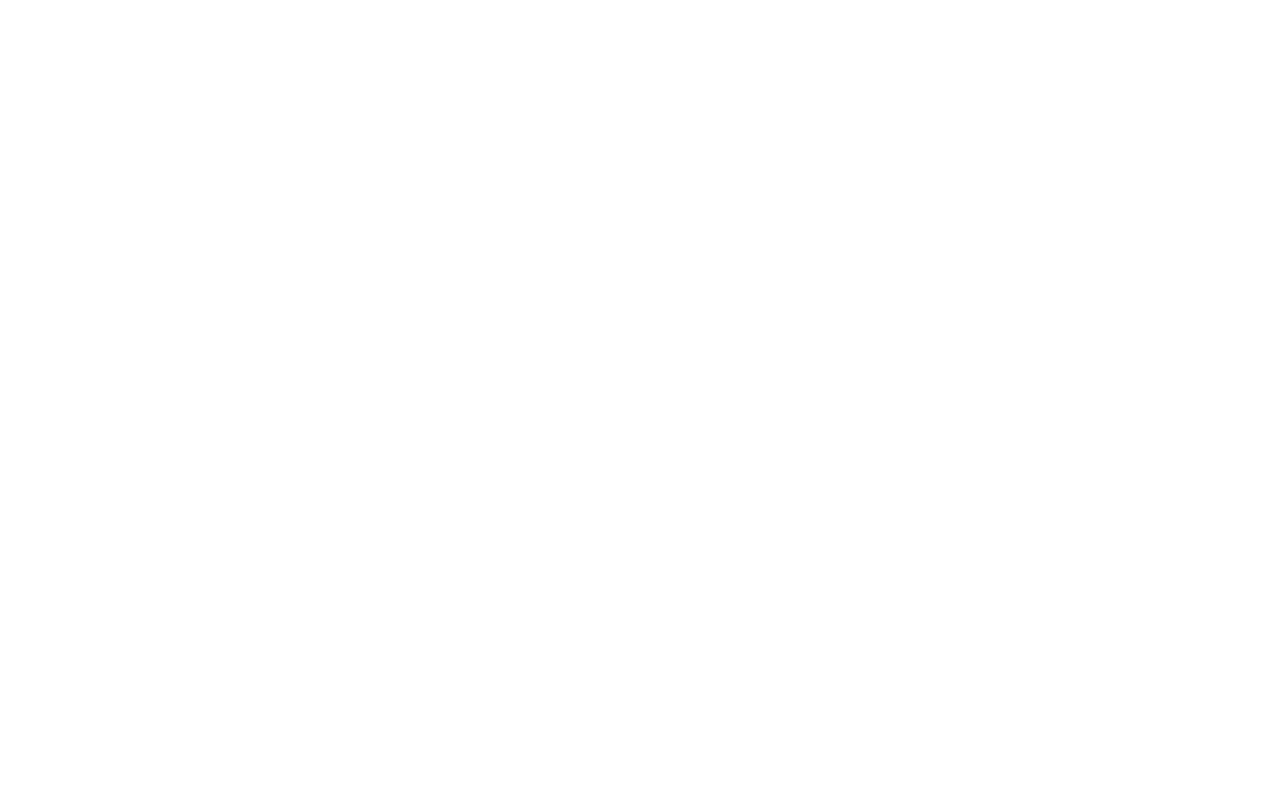
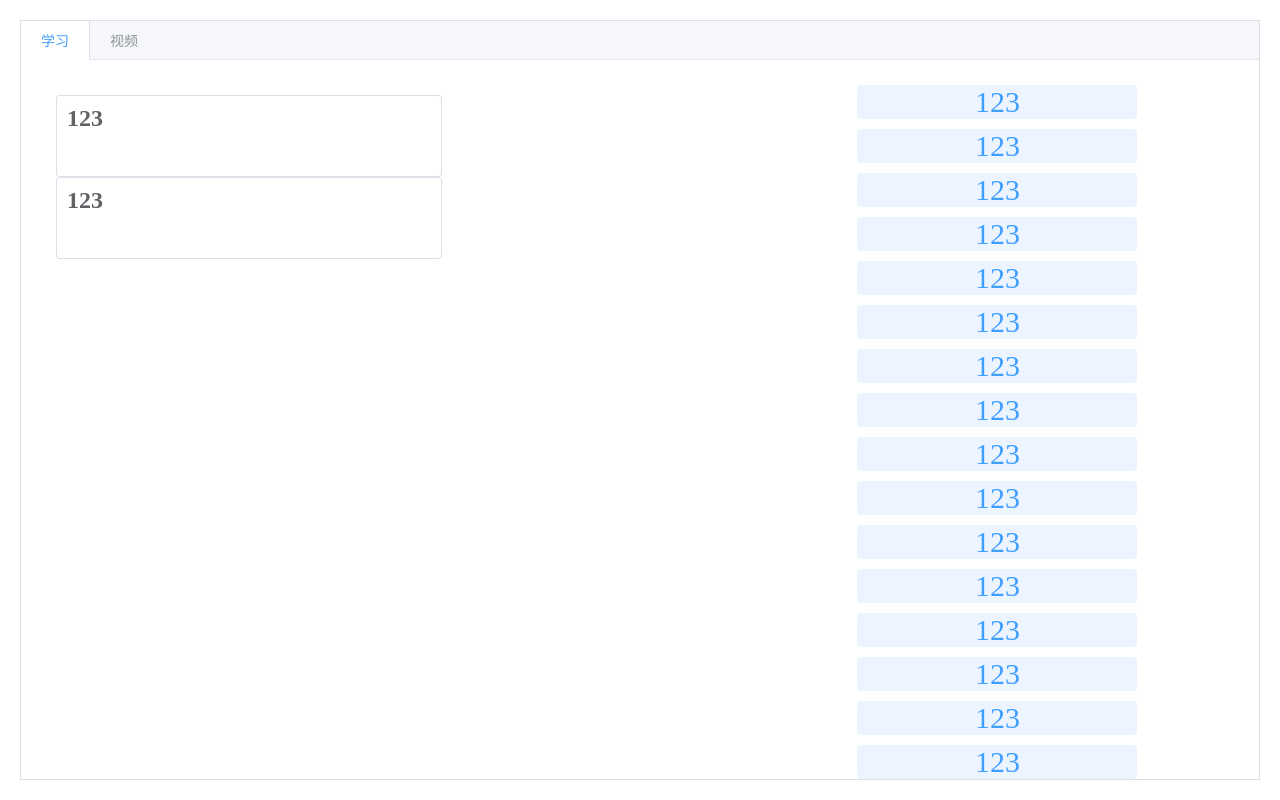
Before and after one commit to 1131176489/my-site, a Vue app: page / in a window 1280 px wide. Built offline with nearby package versions, Linux system fonts and the light colour scheme; no server answers.

Commit message:
Home组件简化

```diff
--- a/src/components/Home.vue
+++ b/src/components/Home.vue
@@ -1,93 +1,31 @@
 <template>
-        <div class="container1">
-                <div class="header">
-                        <el-row class="tac">
-                                <el-col :span="24">
-                                        <el-menu v-bind:default-active="key.toString()" class="el-menu-vertical-demo"
-                                                 unique-opened mode=horizontal
-                                                 v-on:select="handleSelect" v-bind:ellipsis=ellipsis>
-                                                <el-menu-item index="1">
-                                                        <template #title>
-                                                                <el-icon>
-                                                                        <Stamp />
-                                                                </el-icon>
-                                                                <span>学习</span>
-                                                        </template>
-                                                </el-menu-item>
-                                                <el-menu-item index="2">
-                                                        <el-icon>
-                                                                <VideoCamera />
-                                                        </el-icon>
-                                                        <span>视频</span>
-                                                </el-menu-item>
-
-                                                <el-menu-item index="3">
-                                                        <el-icon>
-                                                                <PictureFilled />
-                                                        </el-icon>
-                                                        <span>图片</span>
-                                                </el-menu-item>
-
-                                                <!-- <el-button type="primary" v-on:click="logout">登出</el-button>
-                                                <el-button type="primary" v-on:click="handleclick">点击</el-button> -->
-                                        </el-menu>
-
-                                </el-col>
-                        </el-row>
-                </div>
-                <component :is=currentComponent[key]></component>
+        <div class="common-layout">
+                <el-container>
+                        <el-main>
+                                <el-tabs type="border-card">
+                                        <el-tab-pane label="学习">
+                                                <Study>
+                                                </Study>
+                                        </el-tab-pane>
+                                        <el-tab-pane label="视频">
+                                                <Video>
+                                                </Video>
+                                        </el-tab-pane>
+                                </el-tabs>
+                        </el-main>
+                        <!-- <component :is=currentComponent[key]></component> -->
+                </el-container>
         </div>
 </template>
 <script setup lang="ts">
 import Study from './Study.vue'
 import Video from "./Video.vue"
-import Image from './Image.vue'
-import { onMounted, ref, inject } from "vue"
-import axios from 'axios'
-import { reSizeContainer } from '../assets/reSizeContainer'
-import router from '../assets/route'
-const ellipsis = ref(false)
-const key = ref(1)
-const currentComponent = [undefined, Study, Video, Image,]
-const handleSelect = (key_: string, keyPath_: string[]) => {
-        if (key_ == "1") {
-                key.value = 1
-        } else if (key_ == "2") {
-                key.value = 2
-        } else if (key_ == "3") {
-                key.value = 3
-        } else if (key_ == "4") {
-                key.value = 4
-        }
-}
-
-const handleclick = () => {
-        axios.post("/test")
-}
-const logout = () => {
-        localStorage.removeItem("token")
-        router.push({
-                name:"Login"
-        })
-}
 </script>
 <style scoped>
-@media screen and (min-width: 765px) {
-        .container1 {
-                display: flex;
-                flex-direction: column;
-                height: 100%;
-        }
-}
-
-@media screen and (max-width: 764px) {
-        .container1 {
-                display: flex;
-                flex-direction: column;
-                /* float: left; */
-                justify-content: left;
-                height: 100%;
-        }
-
+.common-layout,
+.el-container,
+.el-main,
+.el-tabs {
+        height: 100%;
 }
 </style>
```
